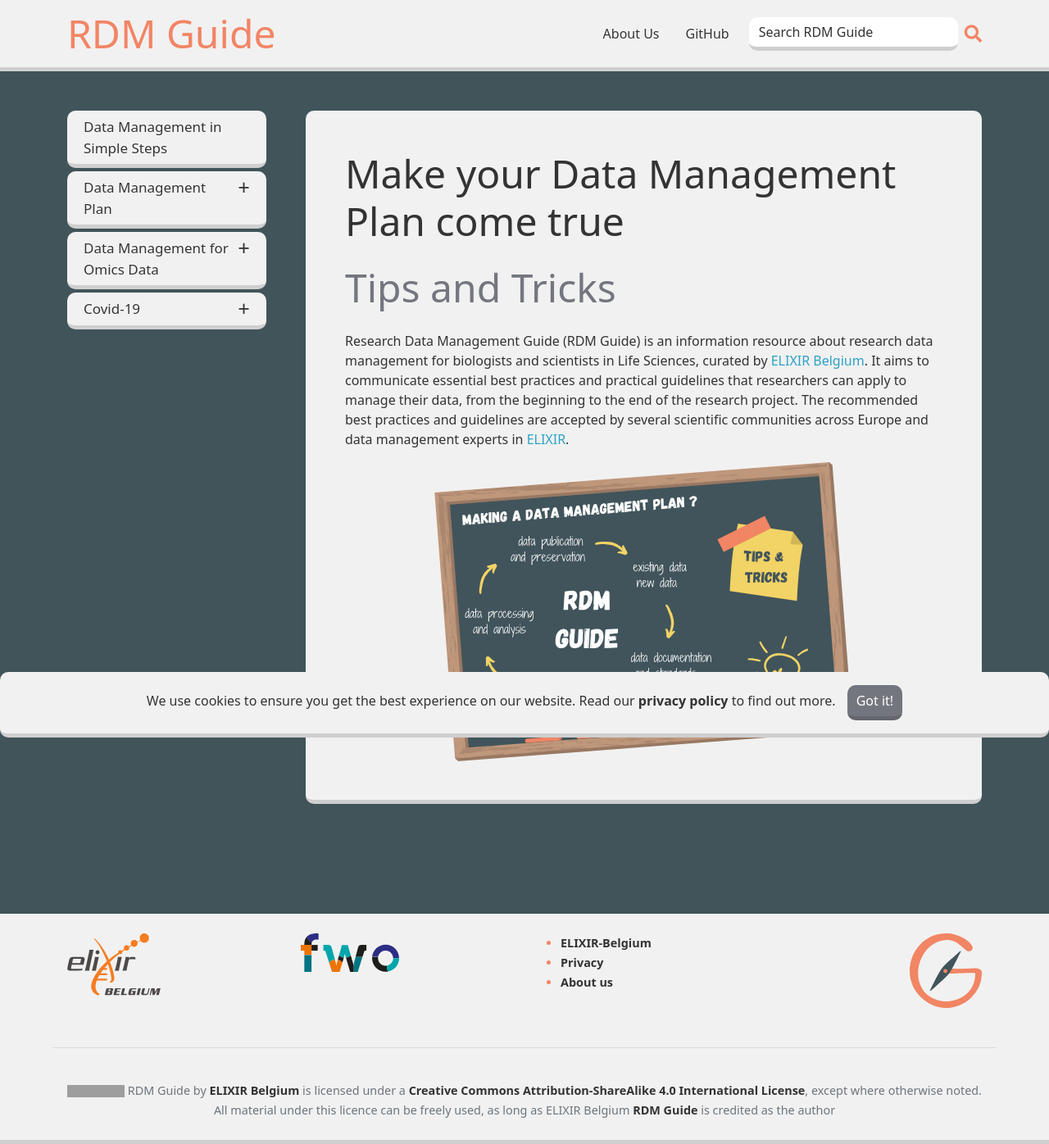
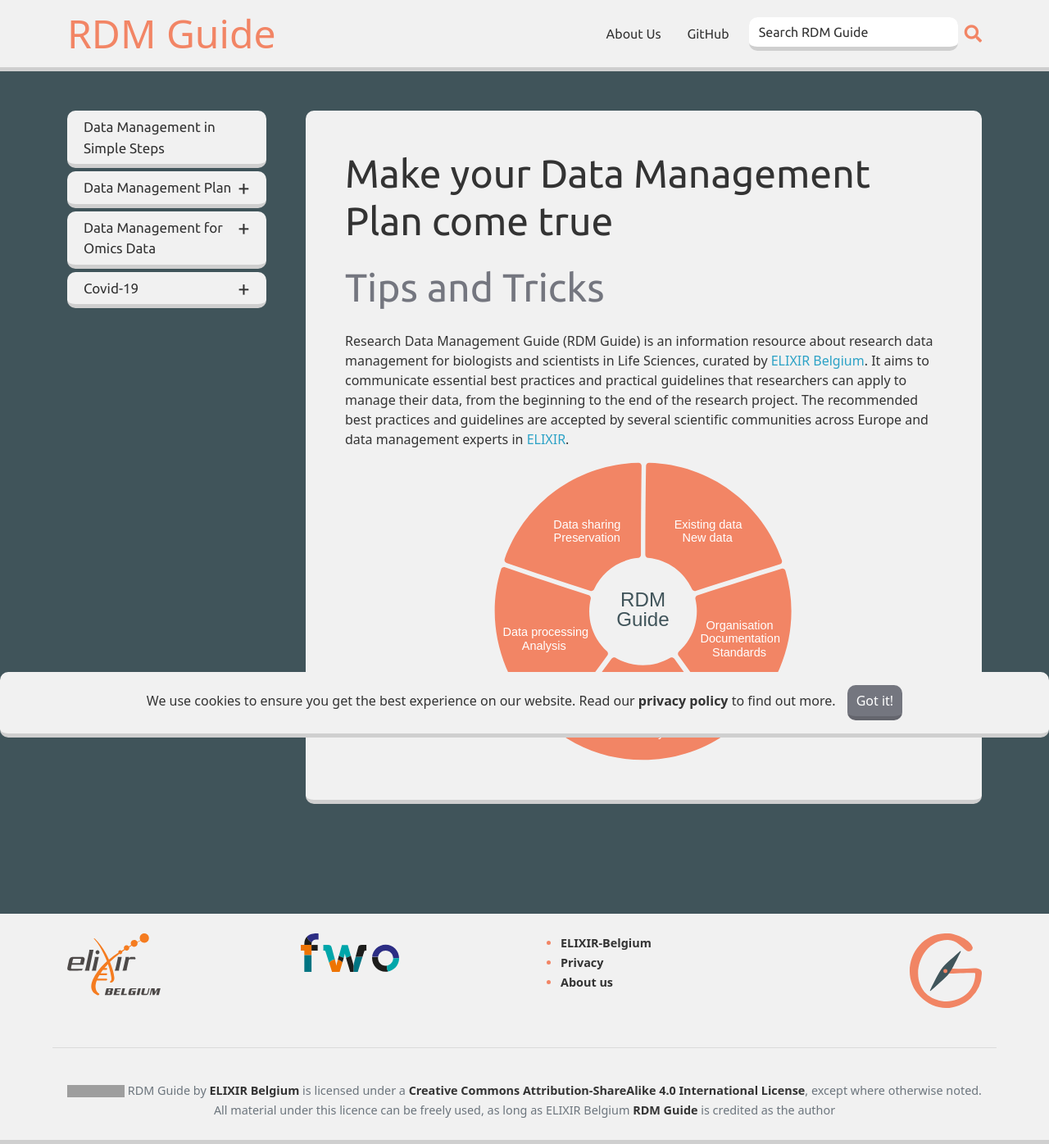
Before and after one commit to ELIXIR-Belgium/rdm-guide, a Jekyll site: the page built from index.md, in a window 1280 px wide. Shown: the whole page at 82% size. Built offline with Jekyll 4.4.1, drawn with Linux system fonts in a browser that asks for light colours; some web fonts are replaced; grey boxes are pictures that could not be loaded.

Commit message:
modern font

```diff
--- a/_includes/head.html
+++ b/_includes/head.html
@@ -22,7 +22,7 @@
     <!-- Custom edits on top of bootstrap -->
     <link rel="stylesheet" href="{{ 'assets/css/main.css' | relative_url }}">
     <!-- Main fonts  -->
-    <link href="https://fonts.googleapis.com/css2?family=Delius&family=Roboto&display=swap" rel="stylesheet">
+    <link href="https://fonts.googleapis.com/css2?family=Ubuntu:wght@300;400;500;700&display=swap" rel="stylesheet">
     <!-- JavaScript  -->
     <script src="{{ 'assets/js/popper.min.js' | relative_url }}"></script>
     <script src="{{ 'assets/js/jquery-3.5.1.min.js' | relative_url }}"></script>
--- a/assets/css/main.css
+++ b/assets/css/main.css
@@ -13,7 +13,7 @@
     --footer-bg: var(--light-grey);
     --footer-color: #333;
     --white-text: var(--white);
-    --title-font: var(--bs-font-sans-serif)
+    --title-font: 'Ubuntu', sans-serif;
 }
 
 /*-----General styling-----*/
--- a/index.md
+++ b/index.md
@@ -7,5 +7,5 @@ subtitle: Tips and Tricks
 Research Data Management Guide (RDM Guide) is an information resource about research data management for biologists and scientists in Life Sciences, curated by [ELIXIR Belgium](https://www.elixir-belgium.org). It aims to communicate essential best practices and practical guidelines that researchers can apply to manage their data, from the beginning to the end of the research project. The recommended best practices and guidelines are accepted by several scientific communities across Europe and data management experts in [ELIXIR](elixir).
 
 <div class="ratio main_rdm">
-    <object class="rdm_cycle" type="image/svg+xml" data="images/RDMGuide-2.svg"></object>
+    <object class="rdm_cycle" type="image/svg+xml" data="images/landing_page_orange_v01.svg"></object>
 </div>
```
Also changed, not shown: images/landing_page_orange_v01.svg.
